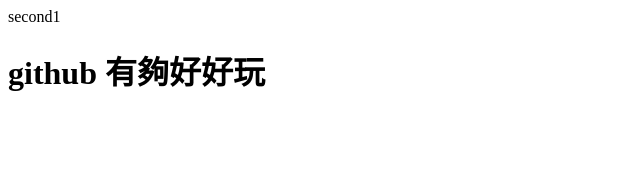
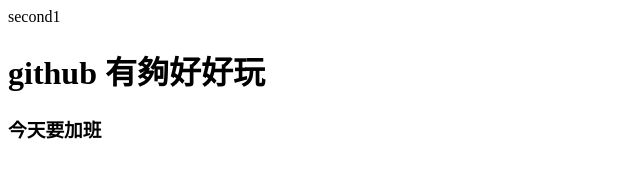
Before and after one commit to 1108crystal/mySecoundProject, a plain HTML site: page index.html in a window 1280 px wide. Shown: the whole page, without its empty margins (0-640 px from the left). Drawn offline with Linux system fonts and the light colour scheme.

Commit message:
新增今天要加班

```diff
--- a/index.html
+++ b/index.html
@@ -9,5 +9,6 @@
 <body>
     second1
     <h1>github 有夠好好玩</h1>
+    <h3>今天要加班</h3>
 </body>
 </html>
```
